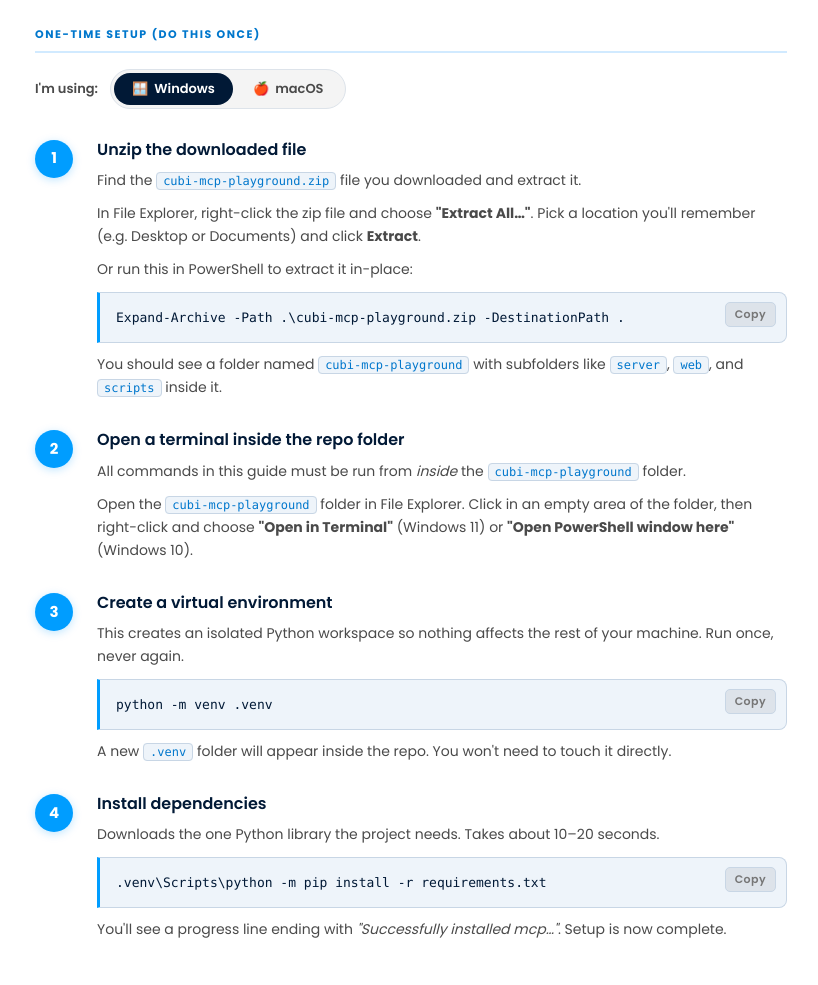
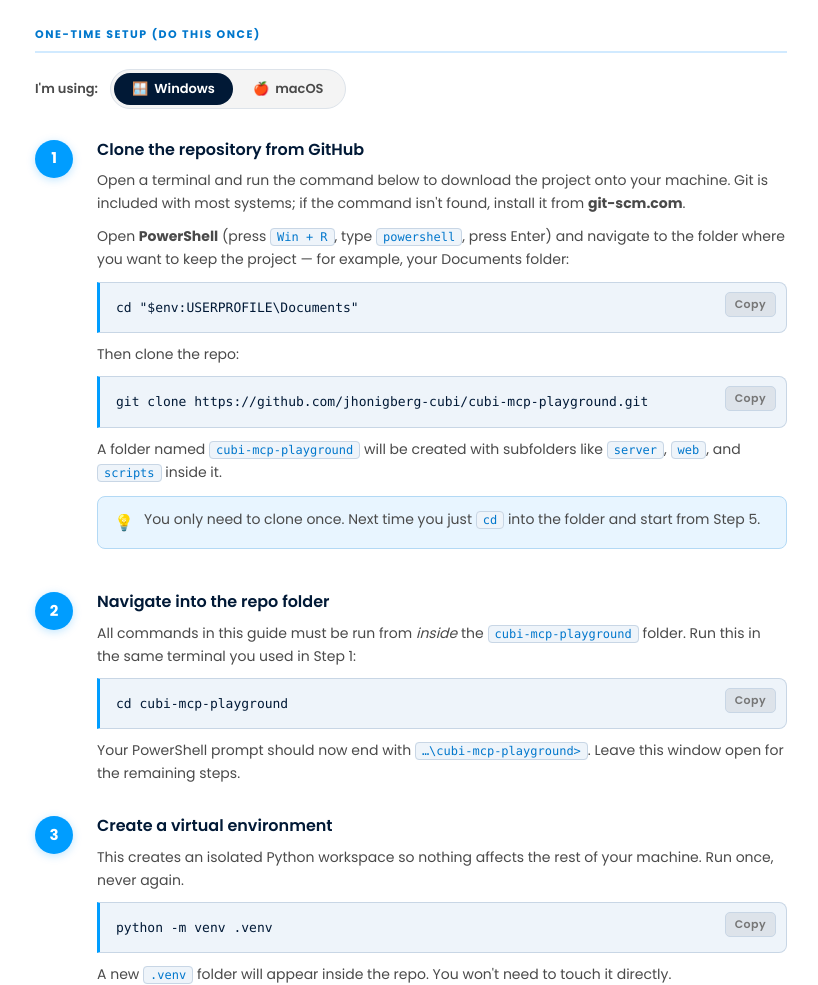
Before and after one commit to jhonigberg-cubi/cubi-mcp-playground, a plain HTML site: page getting-started.html in a window 1280 px wide. Shown: the part 1100-2085 px from the top of the page, without its empty margins (229-1047 px from the left). Drawn offline with Linux system fonts and the light colour scheme.

Commit message:
Docs: use git clone and fix local paths
Replace zip-based setup with a Git clone workflow and improve docs. README.md: add repo link, convert absolute Windows file links to relative repo paths, update example MCP config paths to a more realistic user location, and add a note to use the UI-generated snippet. getting-started.html: replace unzip instructions with step-by-step git clone and cd guidance (with copy buttons), clarify navigation into the repo, and add a tip about reusing the cloned repo.

```diff
--- a/getting-started.html
+++ b/getting-started.html
@@ -626,38 +626,58 @@
     <div class="step">
       <div class="step-num">1</div>
       <div class="step-body">
-        <h3>Unzip the downloaded file</h3>
-        <p>Find the <code>cubi-mcp-playground.zip</code> file you downloaded and extract it.</p>
+        <h3>Clone the repository from GitHub</h3>
+        <p>Open a terminal and run the command below to download the project onto your machine. Git is included with most systems; if the command isn't found, install it from <strong>git-scm.com</strong>.</p>
         <div class="cmd-win">
-          <p>In File Explorer, right-click the zip file and choose <strong>"Extract All…"</strong>. Pick a location you'll remember (e.g. Desktop or Documents) and click <strong>Extract</strong>.</p>
-          <p>Or run this in PowerShell to extract it in-place:</p>
+          <p>Open <strong>PowerShell</strong> (press <code>Win + R</code>, type <code>powershell</code>, press Enter) and navigate to the folder where you want to keep the project — for example, your Documents folder:</p>
           <div class="code-block">
-            <pre>Expand-Archive -Path .\cubi-mcp-playground.zip -DestinationPath .</pre>
+            <pre>cd "$env:USERPROFILE\Documents"</pre>
+            <button class="copy-btn" onclick="copyCode(this)">Copy</button>
+          </div>
+          <p>Then clone the repo:</p>
+          <div class="code-block">
+            <pre>git clone https://github.com/jhonigberg-cubi/cubi-mcp-playground.git</pre>
             <button class="copy-btn" onclick="copyCode(this)">Copy</button>
           </div>
         </div>
         <div class="cmd-mac">
-          <p>In Finder, <strong>double-click</strong> the zip file. macOS extracts it automatically and creates a <code>cubi-mcp-playground</code> folder next to it.</p>
-          <p>Or run this in Terminal:</p>
+          <p>Open <strong>Terminal</strong> (press <code>⌘ Space</code>, type Terminal, press Enter) and navigate to the folder where you want to keep the project — for example, your home folder:</p>
           <div class="code-block">
-            <pre>unzip cubi-mcp-playground.zip</pre>
+            <pre>cd ~</pre>
+            <button class="copy-btn" onclick="copyCode(this)">Copy</button>
+          </div>
+          <p>Then clone the repo:</p>
+          <div class="code-block">
+            <pre>git clone https://github.com/jhonigberg-cubi/cubi-mcp-playground.git</pre>
             <button class="copy-btn" onclick="copyCode(this)">Copy</button>
           </div>
         </div>
-        <p>You should see a folder named <code>cubi-mcp-playground</code> with subfolders like <code>server</code>, <code>web</code>, and <code>scripts</code> inside it.</p>
+        <p>A folder named <code>cubi-mcp-playground</code> will be created with subfolders like <code>server</code>, <code>web</code>, and <code>scripts</code> inside it.</p>
+        <div class="callout tip">
+          <span class="callout-icon">💡</span>
+          <p>You only need to clone once. Next time you just <code>cd</code> into the folder and start from Step 5.</p>
+        </div>
       </div>
     </div>
 
     <div class="step">
       <div class="step-num">2</div>
       <div class="step-body">
-        <h3>Open a terminal inside the repo folder</h3>
-        <p>All commands in this guide must be run from <em>inside</em> the <code>cubi-mcp-playground</code> folder.</p>
+        <h3>Navigate into the repo folder</h3>
+        <p>All commands in this guide must be run from <em>inside</em> the <code>cubi-mcp-playground</code> folder. Run this in the same terminal you used in Step 1:</p>
         <div class="cmd-win">
-          <p>Open the <code>cubi-mcp-playground</code> folder in File Explorer. Click in an empty area of the folder, then right-click and choose <strong>"Open in Terminal"</strong> (Windows 11) or <strong>"Open PowerShell window here"</strong> (Windows 10).</p>
+          <div class="code-block">
+            <pre>cd cubi-mcp-playground</pre>
+            <button class="copy-btn" onclick="copyCode(this)">Copy</button>
+          </div>
+          <p>Your PowerShell prompt should now end with <code>…\cubi-mcp-playground&gt;</code>. Leave this window open for the remaining steps.</p>
         </div>
         <div class="cmd-mac">
-          <p>Open <strong>Terminal</strong> (Applications → Utilities, or press <code>⌘ Space</code> and type Terminal). Type <code>cd </code> with a space, drag the <code>cubi-mcp-playground</code> folder from Finder into the Terminal window, then press <strong>Enter</strong>.</p>
+          <div class="code-block">
+            <pre>cd cubi-mcp-playground</pre>
+            <button class="copy-btn" onclick="copyCode(this)">Copy</button>
+          </div>
+          <p>Your Terminal prompt should now end with <code>cubi-mcp-playground %</code>. Leave this window open for the remaining steps.</p>
         </div>
       </div>
     </div>
```
Also changed, not shown: 1 other file.
